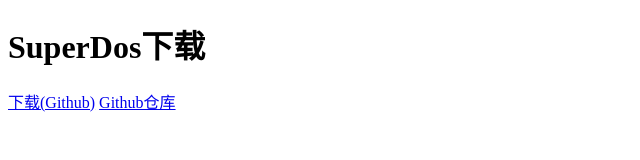
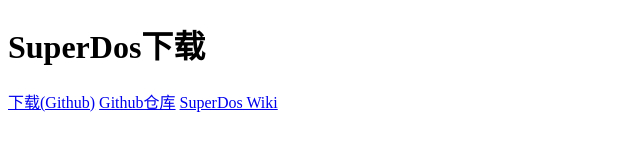
Before and after one commit to sun589/superdos, a plain HTML site: page index.html in a window 1280 px wide. Shown: the whole page, without its empty margins (0-640 px from the left). Drawn offline with Linux system fonts and the light colour scheme.

Commit message:
Update index.html

```diff
--- a/index.html
+++ b/index.html
@@ -7,6 +7,6 @@
 </head>
 <body>
     <h1>SuperDos下载</h1>
-    <p><a href="https://github.com/sun589/Super-Dos/releases">下载(Github)</a> <a href="https://github.com/sun589/Super-Dos">Github仓库</a></p>
+    <p><a href="https://github.com/sun589/Super-Dos/releases">下载(Github)</a> <a href="https://github.com/sun589/Super-Dos">Github仓库</a> <a href="https://sun589.github.io/wiki/main">SuperDos Wiki</a></p>
 </body>
 </html>
```
